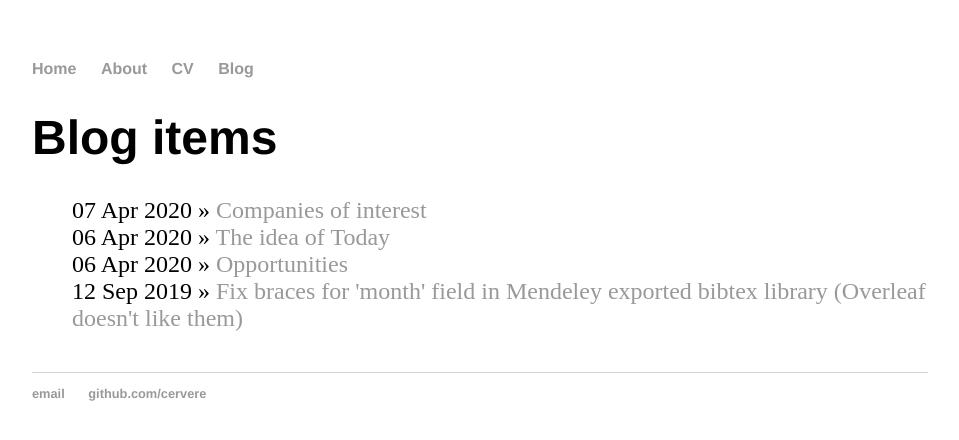
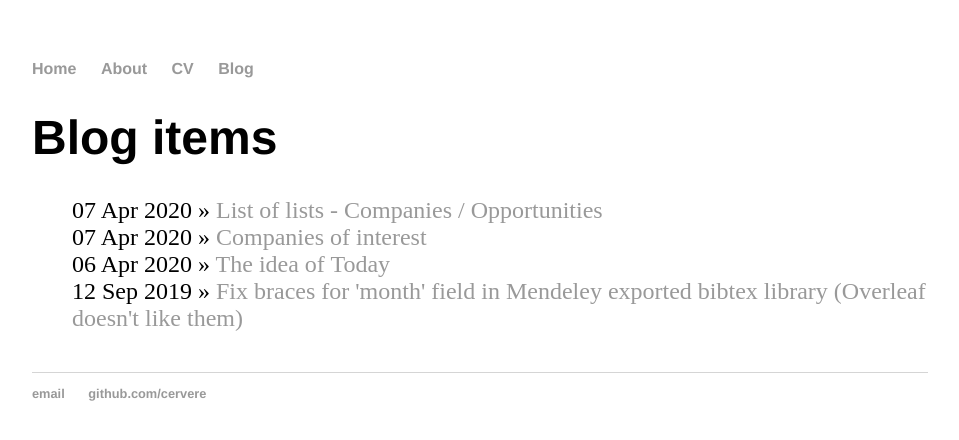
Before and after one commit to cervere/cervere.github.io, a Jekyll site: the page built from blog/index.html, in a window 1280 px wide. Shown: the top 440 px of the page, without its empty margins (160-1119 px from the left). Built offline with Jekyll 4.4.1, drawn with Linux system fonts in a browser that asks for light colours.

Commit message:
Update 2020-04-06-opportunities.md

```diff
--- a/_posts/2020-04-06-opportunities.md
+++ b/_posts/2020-04-06-opportunities.md
@@ -1,3 +1,9 @@
+---
+layout: default
+title: "List of lists - Companies / Opportunities"
+date: 2020-04-07
+---
+
 Other list that maintain the lists of start-ups / opportunities.
 <style>
 thead {color:green;}
```
